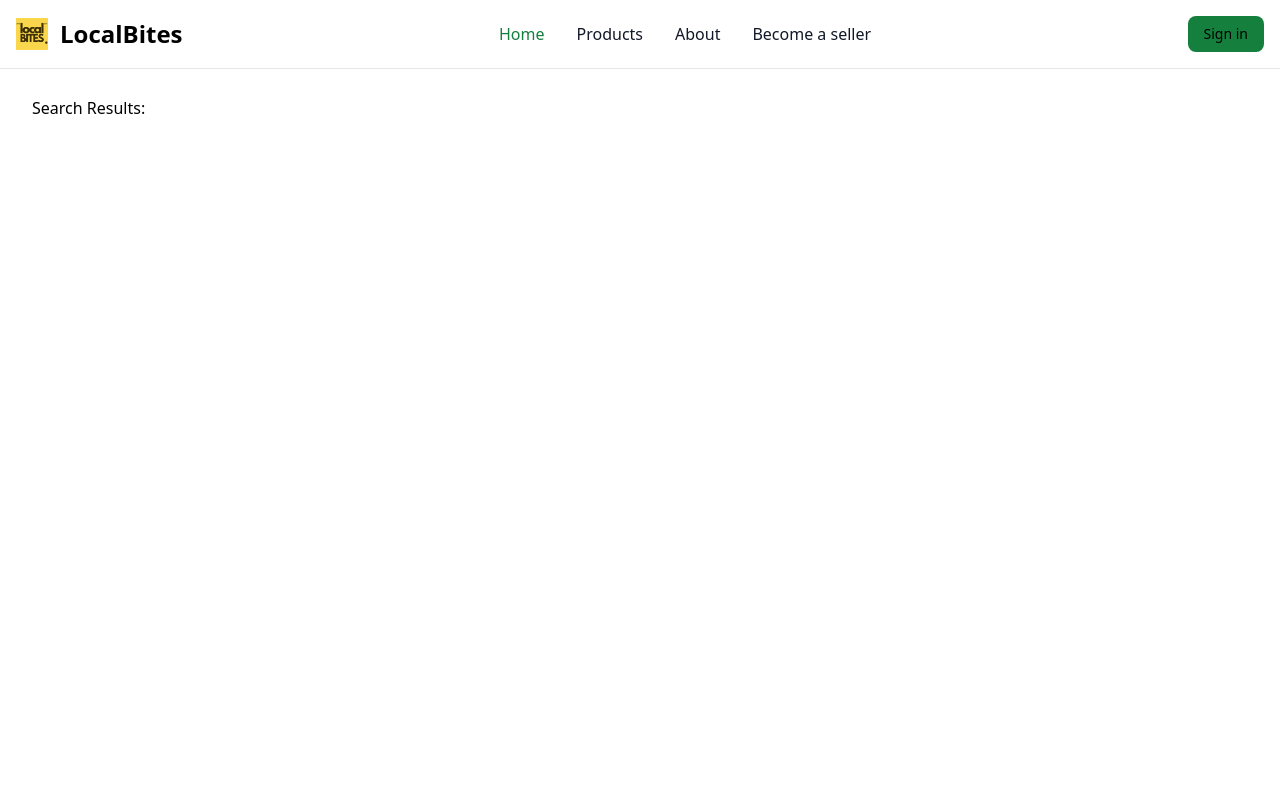
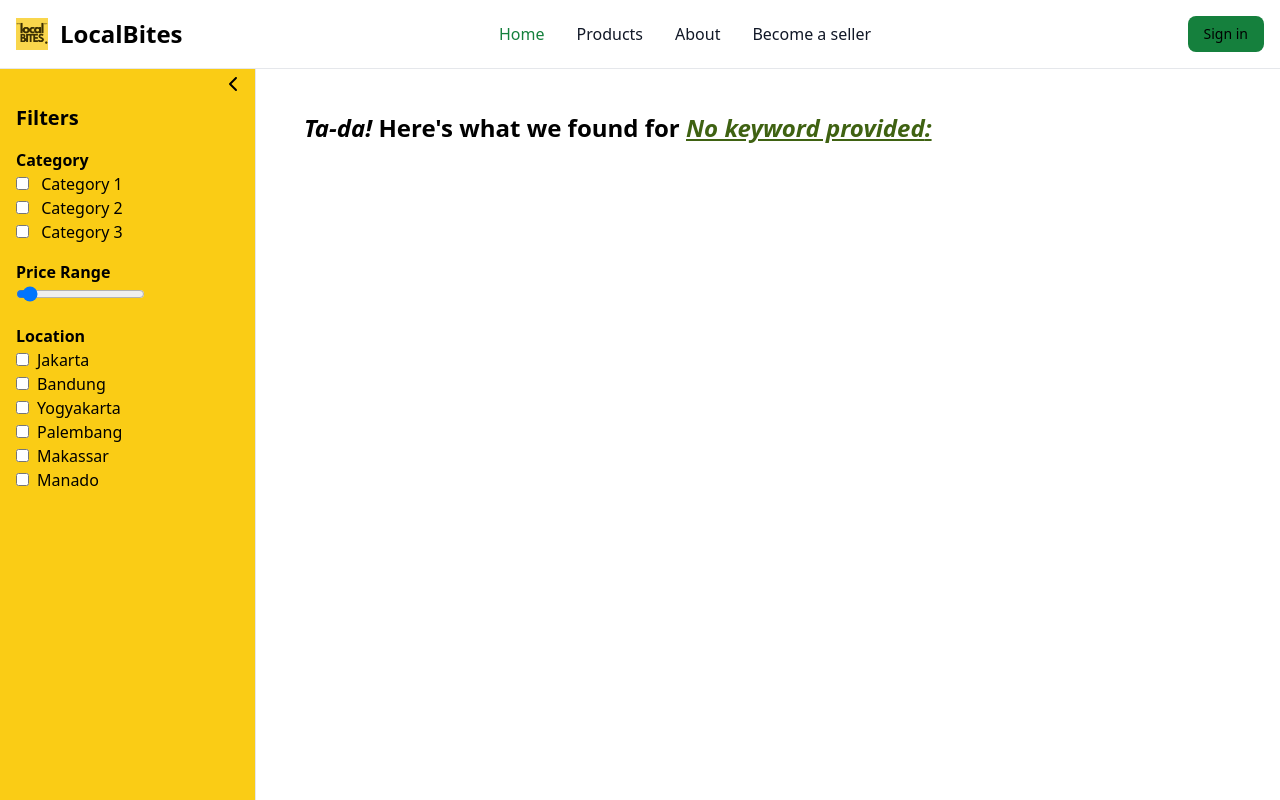
Before and after one commit to anojumisa/FSSE_JAN24_GroupF_GFP, a Next.js app in the folder frontend/final_project/: page /search in a window 1280 px wide. Built offline with nearby package versions, Linux system fonts and the light colour scheme.

Commit message:
feature: filter search results based on location

```diff
--- a/frontend/final_project/src/components/elements/search_bar/index.tsx
+++ b/frontend/final_project/src/components/elements/search_bar/index.tsx
@@ -2,7 +2,7 @@ import { useState } from 'react';
 import { useRouter } from 'next/router';
 
 interface SearchBarProps {
-	search: string;
+    search: string;
 }
 
 const SearchBar: React.FC<SearchBarProps> = ({ search }) => {
@@ -23,7 +23,7 @@ const SearchBar: React.FC<SearchBarProps> = ({ search }) => {
             const results = await response.json();
             router.push({
                 pathname: '/search',
-                query: { results: JSON.stringify(results) },
+                query: { results: JSON.stringify(results), keyword: searchInput },
             });
         } catch (error) {
             console.error('Fetch error:', error);
--- /dev/null
+++ b/frontend/final_project/src/components/layouts/Search_Result/sidebar.tsx
@@ -0,0 +1,122 @@
+import React, { useState } from 'react';
+import { FontAwesomeIcon } from '@fortawesome/react-fontawesome';
+import { faChevronLeft, faChevronRight } from '@fortawesome/free-solid-svg-icons';
+
+interface SidebarProps {
+    selectedLocations: string[];
+    setSelectedLocations: React.Dispatch<React.SetStateAction<string[]>>;
+}
+
+const Sidebar: React.FC<SidebarProps> = ({ selectedLocations, setSelectedLocations }) => {
+    const [isMinimized, setIsMinimized] = useState(false);
+
+    const toggleSidebar = () => {
+        setIsMinimized(!isMinimized);
+    };
+
+    const handleLocationChange = (e: React.ChangeEvent<HTMLInputElement>) => {
+        const { value, checked } = e.target;
+        setSelectedLocations(prev =>
+            checked ? [...prev, value] : prev.filter(location => location !== value)
+        );
+    };
+
+    return (
+        <div className="flex">
+            <div className={`fixed top-16 pt-10 left-0 h-full p-4 border-r border-gray-200 bg-yellow-400 transition-all duration-300 ease-in-out ${isMinimized ? 'w-16' : 'w-64'}`}>
+                <button onClick={toggleSidebar} className={`absolute top-2 ${isMinimized ? 'right-2' : 'right-4'} transition-all duration-300 ease-in-out`}>
+                    <FontAwesomeIcon icon={isMinimized ? faChevronRight : faChevronLeft} />
+                </button>
+                <div className={`transition-opacity duration-300 ease-in-out ${isMinimized ? 'opacity-0' : 'opacity-100'}`}>
+                    {!isMinimized && (
+                        <>
+                            <h2 className="text-xl font-bold mb-4">Filters</h2>
+                            {/* Add your filter options here */}
+
+                            <div className="mb-4">
+                                <h3 className="font-semibold">Category</h3>
+                                <ul>
+                                    <li><input type="checkbox" id="category1" name="category1" /> <label htmlFor="category1" className="ml-2">Category 1</label></li>
+                                    <li><input type="checkbox" id="category2" name="category2" /> <label htmlFor="category2" className="ml-2">Category 2</label></li>
+                                    <li><input type="checkbox" id="category3" name="category3" /> <label htmlFor="category3" className="ml-2">Category 3</label></li>
+                                </ul>
+                            </div>
+                            <div className="mb-4">
+                                <h3 className="font-semibold">Price Range</h3>
+                                <input type="range" min="0" max="1000" step="10" />
+                            </div>
+                            <div className="mb-4">
+                                <h3 className="font-semibold">Location</h3>
+                                <ul>
+                                    <li>
+                                        <input
+                                            type="checkbox"
+                                            id="jakarta"
+                                            value="Jakarta"
+                                            onChange={handleLocationChange}
+                                            checked={selectedLocations.includes('Jakarta')}
+                                        />
+                                        <label htmlFor="jakarta" className="ml-2">Jakarta</label>
+                                    </li>
+                                    <li>
+                                        <input
+                                            type="checkbox"
+                                            id="bandung"
+                                            value="Bandung"
+                                            onChange={handleLocationChange}
+                                            checked={selectedLocations.includes('Bandung')}
+                                        />
+                                        <label htmlFor="bandung" className="ml-2">Bandung</label>
+                                    </li>
+                                    <li>
+                                        <input
+                                            type="checkbox"
+                                            id="yogyakarta"
+                                            value="Yogyakarta"
+                                            onChange={handleLocationChange}
+                                            checked={selectedLocations.includes('Yogyakarta')}
+                                        />
+                                        <label htmlFor="yogyakarta" className="ml-2">Yogyakarta</label>
+                                    </li>
+                                    <li>
+                                        <input
+                                            type="checkbox"
+                                            id="palembang"
+                                            value="Palembang"
+                                            onChange={handleLocationChange}
+                                            checked={selectedLocations.includes('Palembang')}
+                                        />
+                                        <label htmlFor="palembang" className="ml-2">Palembang</label>
+                                    </li>
+                                    <li>
+                                        <input
+                                            type="checkbox"
+                                            id="makassar"
+                                            value="Makassar"
+                                            onChange={handleLocationChange}
+                                            checked={selectedLocations.includes('Makassar')}
+                                        />
+                                        <label htmlFor="makassar" className="ml-2">Makassar</label>
+                                    </li>
+                                    <li>
+                                        <input
+                                            type="checkbox"
+                                            id="manado"
+                                            value="Manado"
+                                            onChange={handleLocationChange}
+                                            checked={selectedLocations.includes('Manado')}
+                                        />
+                                        <label htmlFor="manado" className="ml-2">Manado</label>
+                                    </li>
+                                </ul>
+                            </div>
+                            {/* Add more filter options as needed */}
+                        </>
+                    )}
+                </div>
+            </div>
+        </div>
+    );
+};
+
+export default Sidebar;
--- a/frontend/final_project/src/pages/search/index.tsx
+++ b/frontend/final_project/src/pages/search/index.tsx
@@ -1,20 +1,41 @@
+import React, { useState, useEffect } from 'react';
 import { useRouter } from 'next/router';
+import Navbar from '@/components/layouts/Landing_Page/Navbar';
+import Sidebar from '@/components/layouts/Search_Result/sidebar';  // Adjust the import based on your project structure
 import ProductCard from '@/components/products/ProductCard';  // Adjust the import based on your project structure
-import Navbar from '@/components/layouts/Landing_Page/Navbar';
 
 const SearchResults = () => {
     const router = useRouter();
-    const { results } = router.query;
+    const { results, keyword } = router.query;
     const parsedResults = results ? JSON.parse(results as string) : [];
 
+    const [selectedLocations, setSelectedLocations] = useState<string[]>([]);
+    const [filteredProductItems, setFilteredProductItems] = useState<any[]>(parsedResults);
+
+    useEffect(() => {
+        // Filter product items based on selected locations
+        if (selectedLocations.length === 0) {
+            setFilteredProductItems(parsedResults); // Show all products if no location is selected
+        } else {
+            setFilteredProductItems(
+                parsedResults.filter(item => selectedLocations.includes(item.location))
+            );
+        }
+    }, [selectedLocations, parsedResults]);
+
     return (
-        <div className="search-results border-slate-950 p-8 mt-16" >
+        <div className="search-results border-slate-950 p-8 mt-16">
             <Navbar />
-            <div className="grid grid-cols-2 sm:grid-cols-3 lg:grid-cols-4 xl:grid-cols-5 2xl:grid-cols-6 gap-8">
-                <h1>Search Results:</h1>
-                {parsedResults.map((product: any) => (
-                    <ProductCard key={product.id} data={product} />
-                ))}
+            <Sidebar selectedLocations={selectedLocations} setSelectedLocations={setSelectedLocations} />
+            <div className="ml-64 p-4">
+                <h1 className="text-2xl font-bold mb-4">
+                    <span className='italic'>Ta-da!</span> Here's what we found for <span className='text-lime-800 underline italic'>{keyword ? keyword : 'No keyword provided'}:</span>
+                </h1>
+                <div className="grid grid-cols-2 sm:grid-cols-3 lg:grid-cols-4 xl:grid-cols-5 2xl:grid-cols-6 gap-8">
+                    {filteredProductItems.map((product: any) => (
+                        <ProductCard key={product.id} data={product} />
+                    ))}
+                </div>
             </div>
         </div>
     );
```
